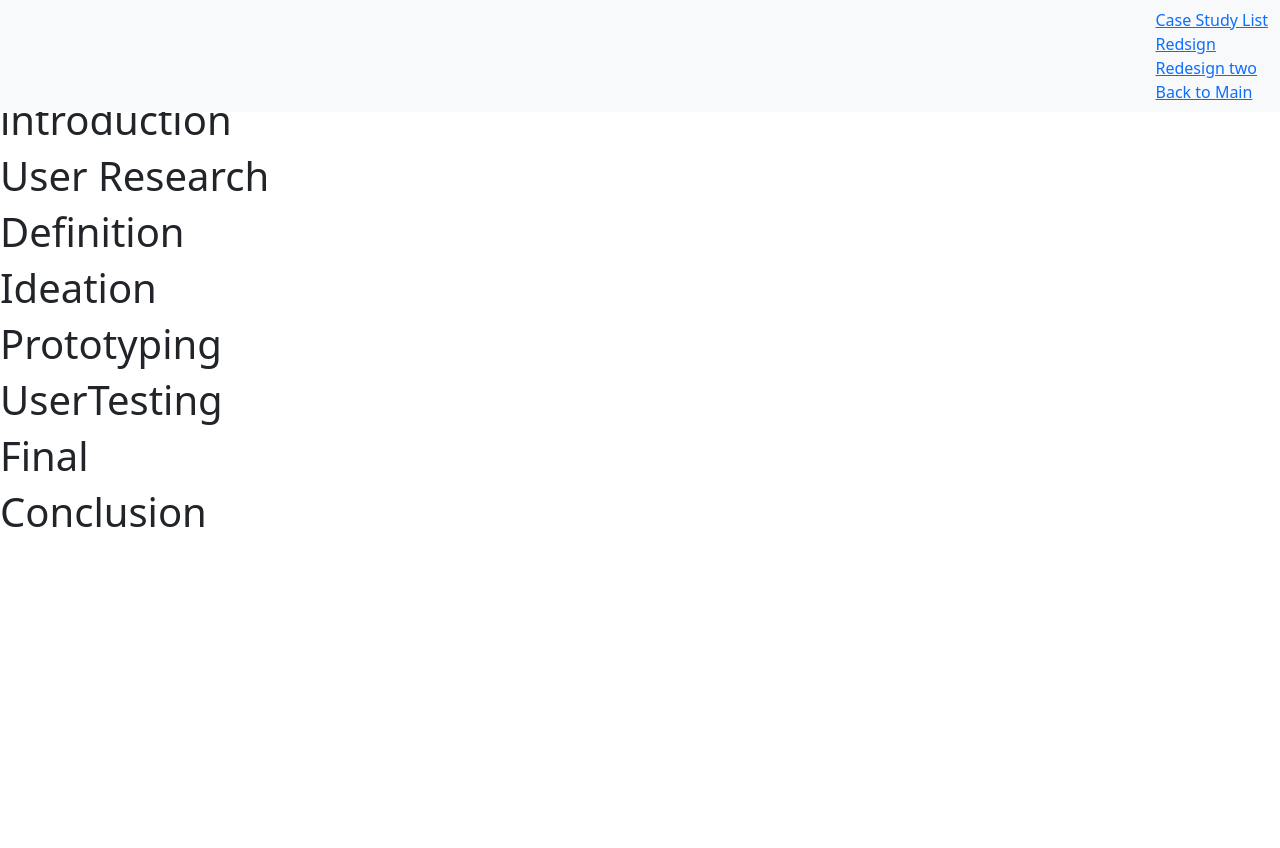
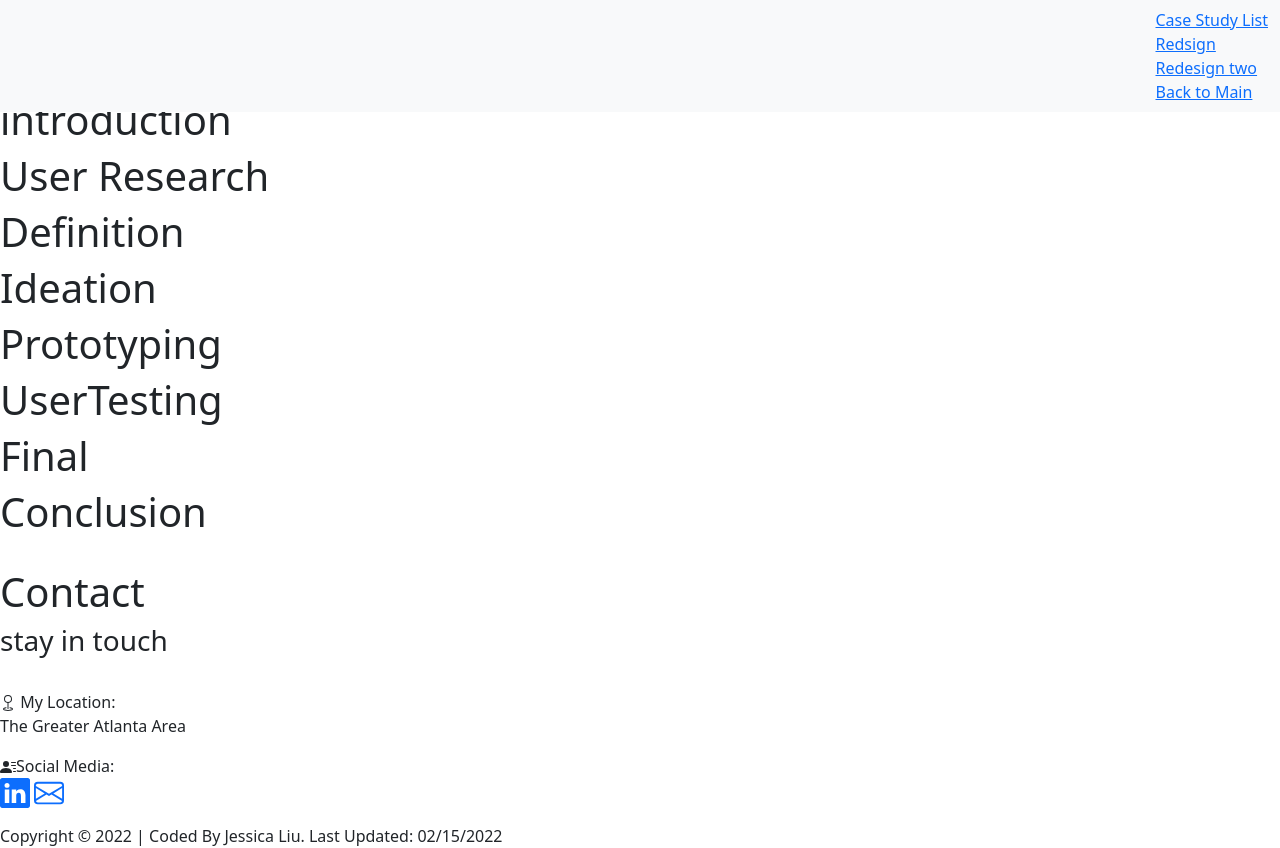
Before and after one commit to jessicaliu42/Portfolio2022, a plain HTML site: page caseStudy1.html in a window 1280 px wide. Before the commit the page ends 800 px from the top, so only its background shows below. Drawn offline with nearby package versions, Linux system fonts and the light colour scheme; a web font is replaced by a local one.

Commit message:
updated caseStudy1.html

```diff
--- a/caseStudy1.html
+++ b/caseStudy1.html
@@ -58,5 +58,36 @@
             <section class="conclusion">
                     <h1>Conclusion</h1>
             </section>
+            <section id="contact" class="section contact">
+                    <br />
+                    <h1>Contact</h1>
+                    <h3>stay in touch</h3>
+                    <br />
+                    <div class="contactContent">
+                        <div class="contactintro">
+                            <p><svg xmlns="http://www.w3.org/2000/svg" width="16" height="16" fill="currentColor" class="bi bi-geo" viewBox="0 0 16 16">
+                                <path fill-rule="evenodd" d="M8 1a3 3 0 1 0 0 6 3 3 0 0 0 0-6zM4 4a4 4 0 1 1 4.5 3.969V13.5a.5.5 0 0 1-1 0V7.97A4 4 0 0 1 4 3.999zm2.493 8.574a.5.5 0 0 1-.411.575c-.712.118-1.28.295-1.655.493a1.319 1.319 0 0 0-.37.265.301.301 0 0 0-.057.09V14l.002.008a.147.147 0 0 0 .016.033.617.617 0 0 0 .145.15c.165.13.435.27.813.395.751.25 1.82.414 3.024.414s2.273-.163 3.024-.414c.378-.126.648-.265.813-.395a.619.619 0 0 0 .146-.15.148.148 0 0 0 .015-.033L12 14v-.004a.301.301 0 0 0-.057-.09 1.318 1.318 0 0 0-.37-.264c-.376-.198-.943-.375-1.655-.493a.5.5 0 1 1 .164-.986c.77.127 1.452.328 1.957.594C12.5 13 13 13.4 13 14c0 .426-.26.752-.544.977-.29.228-.68.413-1.116.558-.878.293-2.059.465-3.34.465-1.281 0-2.462-.172-3.34-.465-.436-.145-.826-.33-1.116-.558C3.26 14.752 3 14.426 3 14c0-.599.5-1 .961-1.243.505-.266 1.187-.467 1.957-.594a.5.5 0 0 1 .575.411z"/>
+                              </svg>
+                                My Location: <br />The Greater Atlanta Area </p>
+                            <p>
+                                <svg xmlns="http://www.w3.org/2000/svg" width="16" height="16" fill="currentColor" class="bi bi-person-lines-fill" viewBox="0 0 16 16">
+                                <path d="M6 8a3 3 0 1 0 0-6 3 3 0 0 0 0 6zm-5 6s-1 0-1-1 1-4 6-4 6 3 6 4-1 1-1 1H1zM11 3.5a.5.5 0 0 1 .5-.5h4a.5.5 0 0 1 0 1h-4a.5.5 0 0 1-.5-.5zm.5 2.5a.5.5 0 0 0 0 1h4a.5.5 0 0 0 0-1h-4zm2 3a.5.5 0 0 0 0 1h2a.5.5 0 0 0 0-1h-2zm0 3a.5.5 0 0 0 0 1h2a.5.5 0 0 0 0-1h-2z"/>
+                              </svg>Social Media: <br/>
+                              <a href="https://www.linkedin.com/in/jessica-liu-6864964b/" target="_blank"> <svg xmlns="http://www.w3.org/2000/svg" width="30" height="30" fill="currentColor" class="bi bi-linkedin" viewBox="0 0 16 16">
+                                <path d="M0 1.146C0 .513.526 0 1.175 0h13.65C15.474 0 16 .513 16 1.146v13.708c0 .633-.526 1.146-1.175 1.146H1.175C.526 16 0 15.487 0 14.854V1.146zm4.943 12.248V6.169H2.542v7.225h2.401zm-1.2-8.212c.837 0 1.358-.554 1.358-1.248-.015-.709-.52-1.248-1.342-1.248-.822 0-1.359.54-1.359 1.248 0 .694.521 1.248 1.327 1.248h.016zm4.908 8.212V9.359c0-.216.016-.432.08-.586.173-.431.568-.878 1.232-.878.869 0 1.216.662 1.216 1.634v3.865h2.401V9.25c0-2.22-1.184-3.252-2.764-3.252-1.274 0-1.845.7-2.165 1.193v.025h-.016a5.54 5.54 0 0 1 .016-.025V6.169h-2.4c.03.678 0 7.225 0 7.225h2.4z"/>
+                              </svg></a>
+                              <a href = "mailto: 63280ster@gmail.com" target="_blank"><svg xmlns="http://www.w3.org/2000/svg" width="30" height="30" fill="currentColor" class="bi bi-envelope" viewBox="0 0 16 16">
+                                <path d="M0 4a2 2 0 0 1 2-2h12a2 2 0 0 1 2 2v8a2 2 0 0 1-2 2H2a2 2 0 0 1-2-2V4Zm2-1a1 1 0 0 0-1 1v.217l7 4.2 7-4.2V4a1 1 0 0 0-1-1H2Zm13 2.383-4.708 2.825L15 11.105V5.383Zm-.034 6.876-5.64-3.471L8 9.583l-1.326-.795-5.64 3.47A1 1 0 0 0 2 13h12a1 1 0 0 0 .966-.741ZM1 11.105l4.708-2.897L1 5.383v5.722Z"/>
+                              </svg></a>
+
+                            </p>
+                        </div>
+                    </div>
+                <footer class="footer">
+                        Copyright © 2022 | Coded By Jessica Liu.
+                        Last Updated: 02/15/2022
+                  </footer>
+
+                </section>
     </body>
 </html>
```
Also changed, not shown: index.html (+1 -1 lines).
